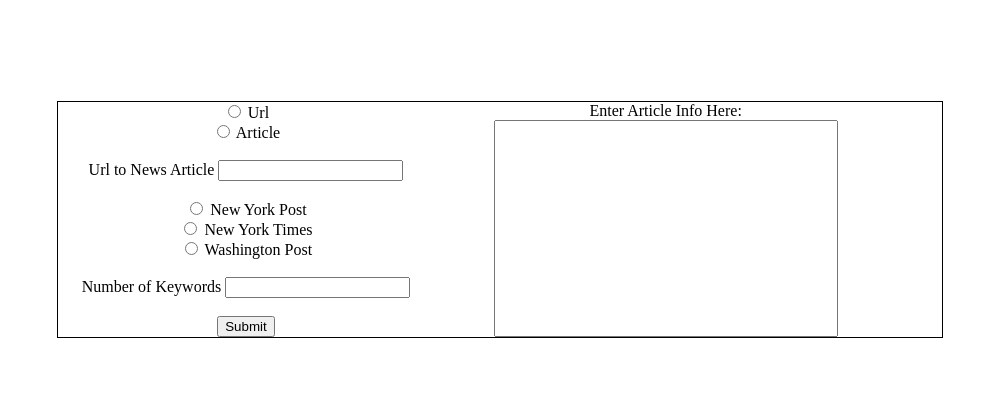
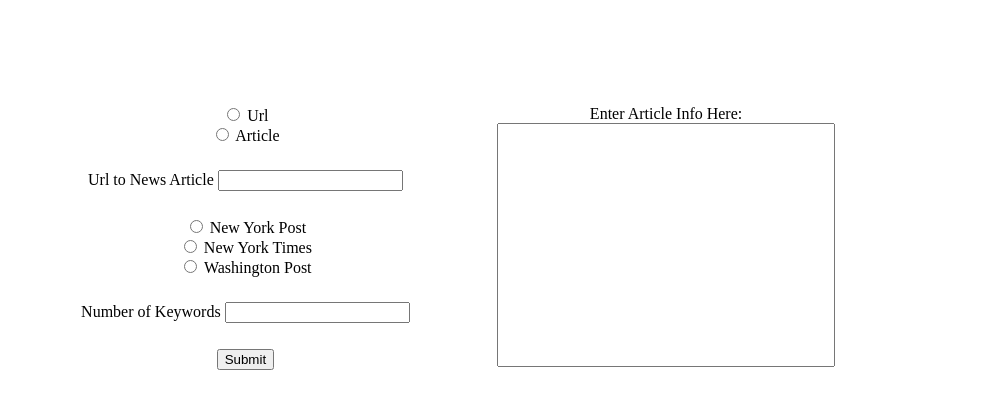
Before and after one commit to jdesai22/notatorElectron, an Electron app: page notatorWebApp/index.html in a window 1000 px wide. Shown: the part 105-514 px from the top of the page. Drawn offline with Linux system fonts and the light colour scheme.

Commit message:
started styling, TODO: fix quotations

```diff
--- a/notatorWebApp/index.css
+++ b/notatorWebApp/index.css
@@ -22,7 +22,7 @@ white - FAF9F9
     grid-template-columns: 42.5% 42.5%;
     grid-gap: 5%;
     margin: 5%;
-    border: black solid 1px;
+
 }
 
 .formLeft {
@@ -38,3 +38,7 @@ white - FAF9F9
     width: 90%;
     height: 90%;
 }
+
+.partForm {
+    margin: 1%
+}
--- a/notatorWebApp/index.html
+++ b/notatorWebApp/index.html
@@ -23,37 +23,46 @@
       <div id = "formArticle">
 
         <form>
+          <div class = "partForm getArticleType">
             <input type="radio" name = "articleType" value="u" id = "url">
             <label for = "url">Url</label><br>
             <input type="radio" name = "articleType" value="c" id = "article">
             <label for = "article">Article</label><br>
+          </div>
         <br>
 
+          <div class = "partForm getUrl">
             <label for = "get_url">Url to News Article</label>
             <input type="text" name = "get_url" id = "get_url"><br>
+          </div>
         <br>
 
+          <div class = "partForm">
             <input  type ="radio" name = "webType" value = "npost" id = "npost">
             <label for = "npost">New York Post</label><br>
             <input  type ="radio" name = "webType" value = "ntimes" id = "ntimes">
             <label for = "ntimes">New York Times</label><br>
             <input  type ="radio" name = "webType" value = "wpost" id = "wpost">
             <label for = "wpost">Washington Post</label><br>
+          </div>
         <br>
 
-
+          <div class = "partForm">
             <label for ="keywords">Number of Keywords</label>
             <input type = "text" name = "keywords" id = "keywords">
+          </div>
         </form>
 
 
       <br>
+        <div class = "partForm">
           <input id = "submit" type = "submit">
+        </div>
       </div>
 
       </div>
 
-      <div class = "formRight">
+      <div class = "formRight partForm">
         <label for = "articleInput">Enter Article Info Here:</label>
         <br>
         <textarea id = "articleInput"></textarea>
--- a/notatorWebApp/main.js
+++ b/notatorWebApp/main.js
@@ -6,8 +6,8 @@ const path = require('path')
 function createWindow () {
   // Create the browser window.
   const mainWindow = new BrowserWindow({
-    width: 800,
-    height: 600,
+    width: 1000,
+    height: 750,
     webPreferences: {
       preload: path.join(__dirname, 'preload.js'),
       nodeIntegration: true
```
Lines whose indentation alone changed are shown as unchanged.
